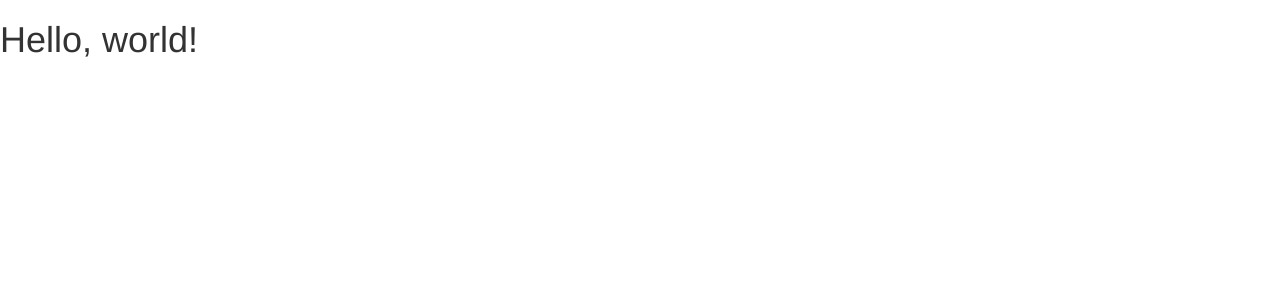
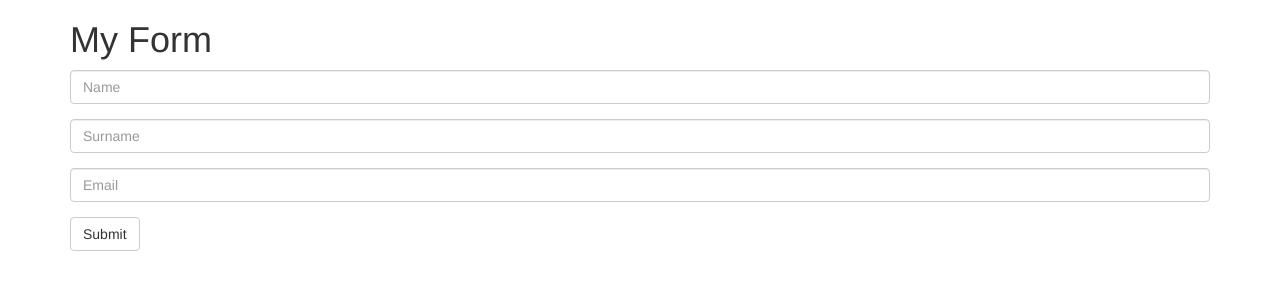
Before and after one commit to davidefossacecchi/web-develop-course, a PHP site: page / in a window 1280 px wide. Shown: the top 300 px of the page. Run offline with PHP 8.4, Linux system fonts and the light colour scheme; data that the repository does not hold is empty.

Commit message:
Create a first mail sending form

```diff
--- a/7-PHP/index.php
+++ b/7-PHP/index.php
@@ -4,7 +4,7 @@
     <meta charset="utf-8">
     <meta http-equiv="X-UA-Compatible" content="IE=edge">
     <meta name="viewport" content="width=device-width, initial-scale=1">
-    <title>Bootstrap 101 Template</title>
+    <title>My First Script in PHP</title>
 
     <!-- Bootstrap -->
     <link href="css/bootstrap.min.css" rel="stylesheet">
@@ -17,7 +17,37 @@
     <![endif]-->
   </head>
   <body>
-    <?php echo "<h1>Hello, world!</h1>";?>
+    <div class="container">
+      <h1>My Form</h1>
+      <?php if ($_POST["submit"]=="Submit"):
+        if($_POST['name'] && $_POST['surname'] && $_POST['email']):
+          $mail=mail($_POST['email'],"Your form has been submitted","Congratulations, your form has been correctly submitted", "From: suxmassiccio@gmail.com");
+          if($mail):?>
+            <div class="alert alert-success alert-dismissible" role="alert"><button type="button" class="close" data-dismiss="alert" aria-label="Close"><span aria-hidden="true">&times;</span></button>Email correctly sent!</div>
+
+          <?php else: ?>
+            <div class="alert alert-danger alert-dismissible" role="alert"><button type="button" class="close" data-dismiss="alert" aria-label="Close"><span aria-hidden="true">&times;</span></button>Mail not sent</div>
+          <?php endif;
+        else: ?>
+        <div class="alert alert-danger alert-dismissible" role="alert"><button type="button" class="close" data-dismiss="alert" aria-label="Close"><span aria-hidden="true">&times;</span></button>Some field is blank</div>
+        <?php endif;
+      endif;?>
+
+      <form method="POST">
+        <div class="form-group">
+            <input type="text" placeholder="Name" class="form-control" name="name"/>
+        </div>
+        <div class="form-group">
+            <input type="text" placeholder="Surname" class="form-control" name="surname"/>
+        </div>
+        <div class="form-group">
+            <input type="email" placeholder="Email" class="form-control" name="email"/>
+          </div>
+          <div class="form-group">
+            <input type="submit" value="Submit" class="btn btn-default" name="submit"/>
+          </div>
+      </form>
+    </div>
 
     <!-- jQuery (necessary for Bootstrap's JavaScript plugins) -->
     <script src="js/jquery-2.1.3.min.js"></script>
```
